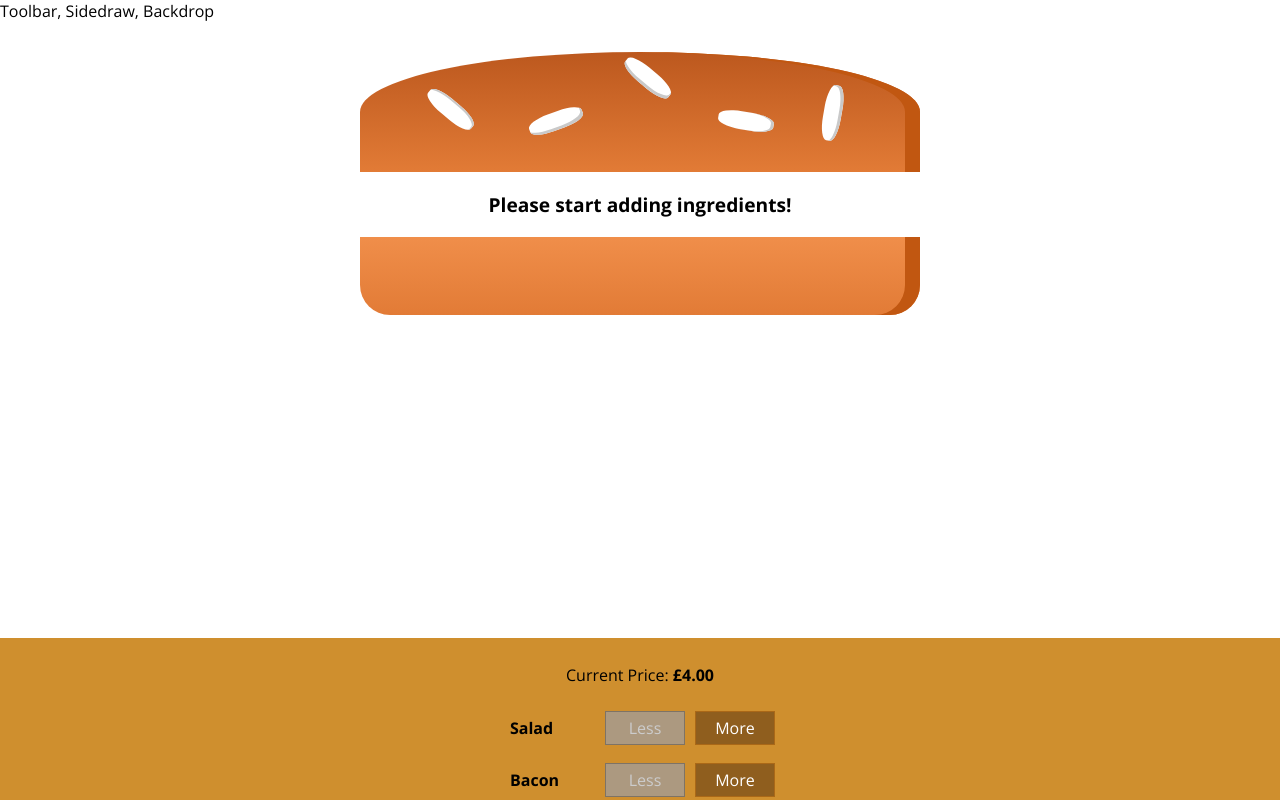
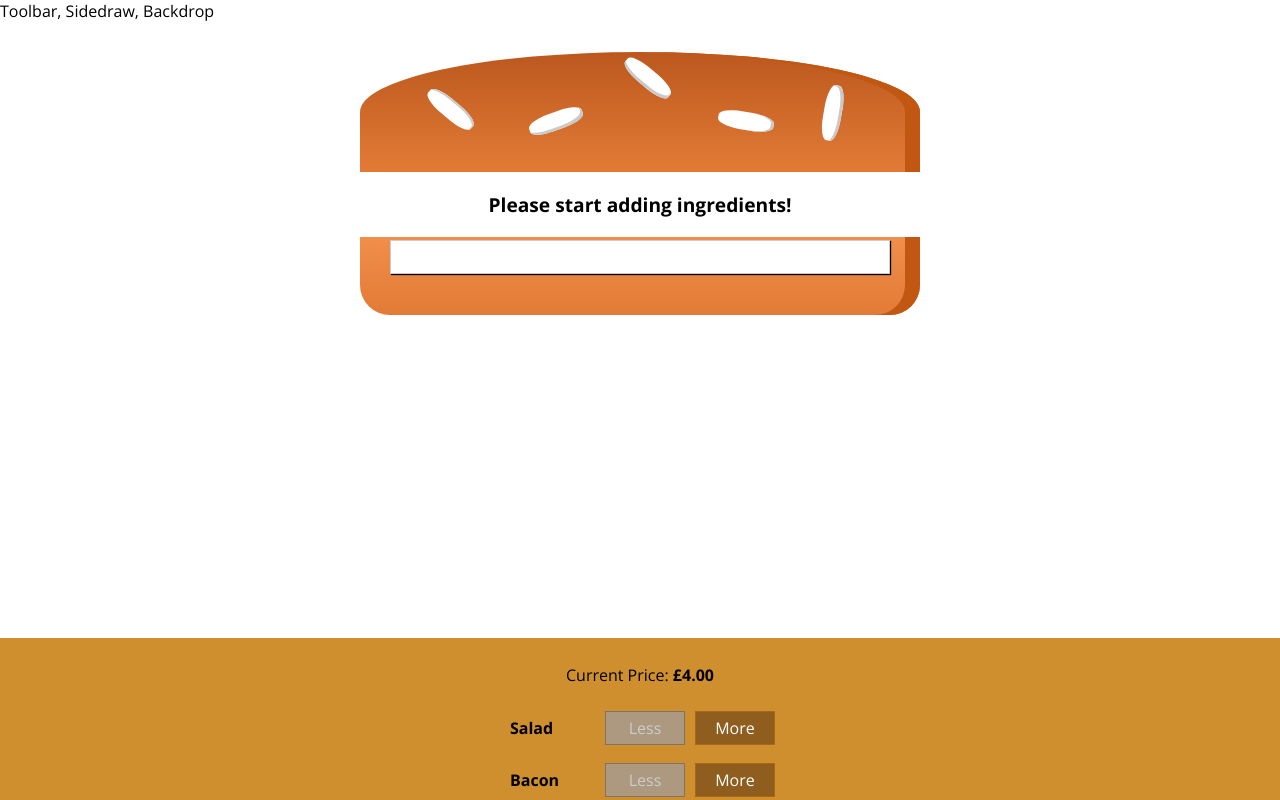
Before and after one commit to latchjack/burger, a React (Create React App) app: page / in a window 1280 px wide. Shown: the top 800 px of the page. Built offline with nearby package versions, Linux system fonts and the light colour scheme.

Commit message:
updated file structure

```diff
--- a/src/containers/BurgerBuilder/BurgerBuilder.js
+++ b/src/containers/BurgerBuilder/BurgerBuilder.js
@@ -2,6 +2,7 @@
 import Aux from '../../hoc/Aux';
 import Burger from '../../components/Burger/Burger';
 import BuildControls from '../../components/Burger/BuildControls/BuildControls';
+import Modal from '../../components/UI/Modal/Modal';
 
 const INGREDIENT_PRICES = {
   salad: 0.5,
@@ -108,6 +109,7 @@
     };
     return (
       <Aux>
+        <Modal />
         <Burger ingredients={this.state.ingredients} />
         <BuildControls
           ingredientAdded={this.addIngredientHandler}
```
Also changed, not shown: src/components/UI/Modal/Modal.js (renamed from src/components/UI/Modal.js), src/components/UI/Modal/Modal.module.css (renamed from src/components/UI/Modal.module.css).
